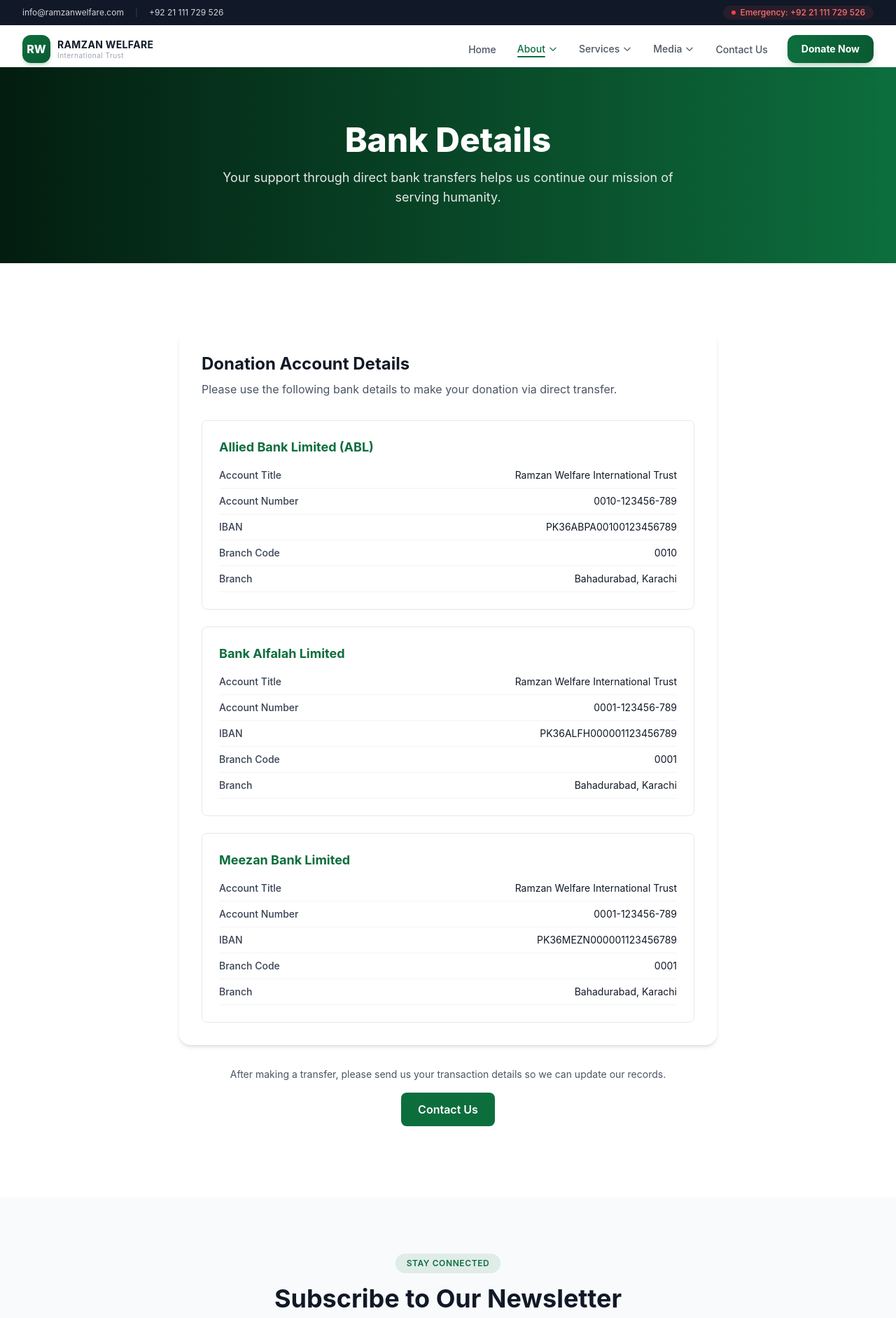
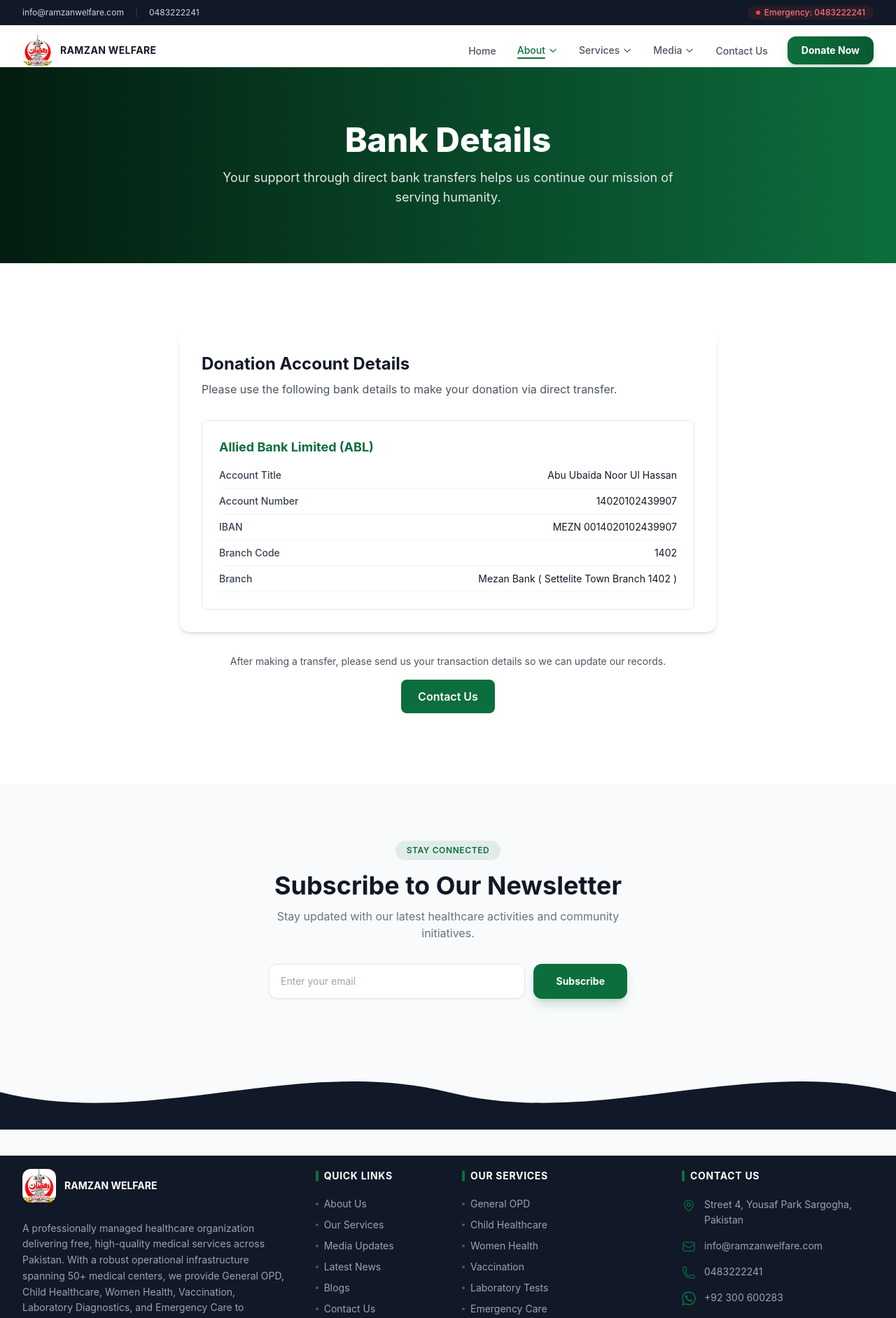
Before and after one commit to KashifQurashi/ramzanwelfare-site, a Next.js app in the folder frontend/: page /bank-details in a window 1280 px wide. Shown: the top 1883 px of the page at 70% size. Built offline with nearby package versions, Linux system fonts and the light colour scheme.

Commit message:
okey update the logo and also update the contact deatils accordingly

```diff
--- a/frontend/src/app/bank-details/page.tsx
+++ b/frontend/src/app/bank-details/page.tsx
@@ -30,33 +30,14 @@
                   {
                     bank: "Allied Bank Limited (ABL)",
                     details: [
-                      { label: "Account Title", value: "Ramzan Welfare International Trust" },
-                      { label: "Account Number", value: "0010-123456-789" },
-                      { label: "IBAN", value: "PK36ABPA00100123456789" },
-                      { label: "Branch Code", value: "0010" },
-                      { label: "Branch", value: "Bahadurabad, Karachi" },
+                      { label: "Account Title", value: "Abu Ubaida Noor Ul Hassan" },
+                      { label: "Account Number", value: " 14020102439907" },
+                      { label: "IBAN", value: "MEZN 0014020102439907" },
+                      { label: "Branch Code", value: "1402" },
+                      { label: "Branch", value: "Mezan Bank ( Settelite Town Branch 1402 )" },
                     ],
                   },
-                  {
-                    bank: "Bank Alfalah Limited",
-                    details: [
-                      { label: "Account Title", value: "Ramzan Welfare International Trust" },
-                      { label: "Account Number", value: "0001-123456-789" },
-                      { label: "IBAN", value: "PK36ALFH000001123456789" },
-                      { label: "Branch Code", value: "0001" },
-                      { label: "Branch", value: "Bahadurabad, Karachi" },
-                    ],
-                  },
-                  {
-                    bank: "Meezan Bank Limited",
-                    details: [
-                      { label: "Account Title", value: "Ramzan Welfare International Trust" },
-                      { label: "Account Number", value: "0001-123456-789" },
-                      { label: "IBAN", value: "PK36MEZN000001123456789" },
-                      { label: "Branch Code", value: "0001" },
-                      { label: "Branch", value: "Bahadurabad, Karachi" },
-                    ],
-                  },
+
                 ].map((bank) => (
                   <div
                     key={bank.bank}
--- a/frontend/src/components/layout/Footer.tsx
+++ b/frontend/src/components/layout/Footer.tsx
@@ -1,3 +1,4 @@
+import Image from "next/image";
 import Link from "next/link";
 import { siteConfig } from "@/lib/constants";
 
@@ -106,17 +107,16 @@
             {/* Brand */}
             <div className="lg:col-span-4">
               <Link href="/" className="inline-flex items-center gap-3">
-                <div className="flex h-12 w-12 items-center justify-center rounded-xl bg-gradient-to-br from-primary to-primary-600 shadow-lg shadow-primary/20">
-                  <span className="text-lg font-extrabold text-white">RW</span>
-                </div>
-                <div>
-                  <div className="text-sm font-bold leading-tight text-white">
-                    RAMZAN WELFARE
-                  </div>
-                  <div className="text-[10px] leading-tight text-gray-500">
-                    International Trust
-                  </div>
-                </div>
+                <Image
+                  src="/images/logo.JPG"
+                  alt="Ramzan Welfare International Trust"
+                  width={48}
+                  height={48}
+                  className="h-12 w-12 rounded-xl object-cover"
+                />
+                <span className="text-sm font-bold leading-tight text-white">
+                  RAMZAN WELFARE
+                </span>
               </Link>
               <p className="mt-5 text-sm leading-relaxed text-gray-400">
                 {siteConfig.description}
--- a/frontend/src/components/layout/Navbar.tsx
+++ b/frontend/src/components/layout/Navbar.tsx
@@ -2,6 +2,7 @@
 
 import { useState, useEffect } from "react";
 import Link from "next/link";
+import Image from "next/image";
 import { usePathname } from "next/navigation";
 import { navLinks, siteConfig } from "@/lib/constants";
 
@@ -129,18 +130,18 @@
         }`}
       >
         <div className="container-custom flex items-center justify-between py-3.5">
-          <Link href="/" className="flex items-center gap-2.5 group">
-            <div className="flex h-10 w-10 items-center justify-center rounded-xl bg-gradient-to-br from-primary to-primary-600 shadow-md shadow-primary/20 transition-all duration-300 group-hover:shadow-lg group-hover:shadow-primary/30">
-              <span className="text-base font-extrabold text-white">RW</span>
-            </div>
-            <div className="hidden flex-col sm:flex">
-              <span className="text-sm font-bold leading-tight tracking-wide text-gray-900">
-                RAMZAN WELFARE
-              </span>
-              <span className="text-[10px] leading-tight tracking-wider text-gray-400">
-                International Trust
-              </span>
-            </div>
+          <Link href="/" className="flex items-center gap-2.5 group shrink-0">
+            <Image
+              src="/images/logo.JPG"
+              alt="Ramzan Welfare International Trust"
+              width={44}
+              height={44}
+              className="h-11 w-11 rounded-xl object-cover"
+              priority
+            />
+            <span className="text-sm font-bold leading-tight tracking-wide text-gray-900">
+              RAMZAN WELFARE
+            </span>
           </Link>
 
           {/* Desktop Nav */}
--- a/frontend/src/lib/constants.ts
+++ b/frontend/src/lib/constants.ts
@@ -15,9 +15,9 @@
   description:
     "A professionally managed healthcare organization delivering free, high-quality medical services across Pakistan. With a robust operational infrastructure spanning 50+ medical centers, we provide General OPD, Child Healthcare, Women Health, Vaccination, Laboratory Diagnostics, and Emergency Care to underserved communities — serving over 500,000 patients annually with measurable impact and full financial transparency.",
   email: "info@ramzanwelfare.com",
-  phone: "+92 21 111 729 526",
-  whatsapp: "+923111729526",
-  address: "A-25, Bahadurabad Chowrangi Karachi, Pakistan",
+  phone: "0483222241",
+  whatsapp: "+92 300 600283",
+  address: "Street 4, Yousaf Park Sargogha, Pakistan",
   social: {
     facebook: "https://facebook.com",
     twitter: "https://twitter.com",
```
Also changed, not shown: frontend/public/images/logo.JPG (added).
